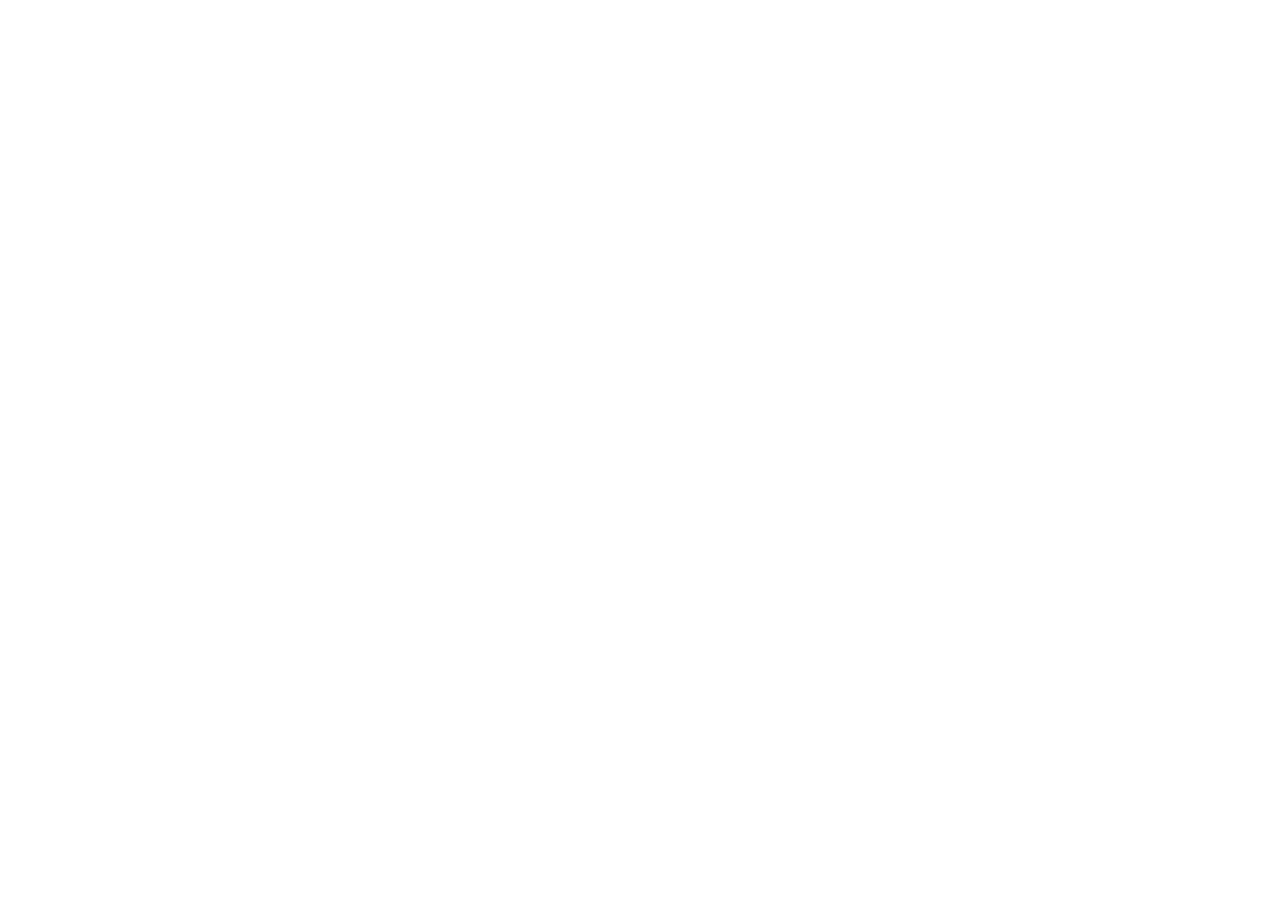
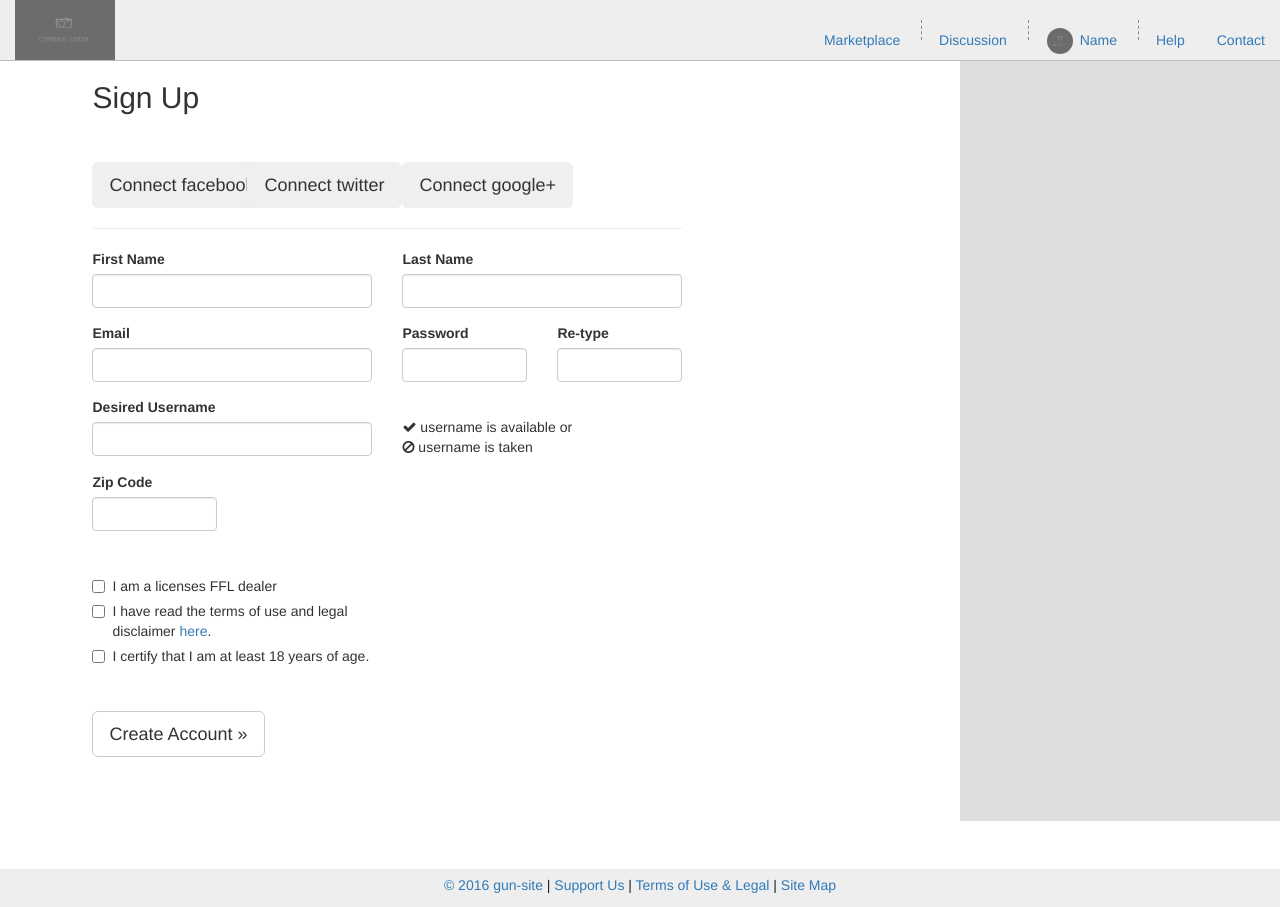
Before and after one commit to jobo5432/gun-site, a website: page wireframe/account/signup.html in a window 1280 px wide. Before the commit the page ends 800 px from the top, so only its background shows below. Drawn offline with nearby package versions, Linux system fonts and the light colour scheme.

Commit message:
More wireframes work...
Still TODO: Browse/Search/Item List/Item details page...

```diff
--- a/wireframe/account/login.html
+++ b/wireframe/account/login.html
@@ -0,0 +1,101 @@
+<!doctype html>
+<html lang="en-US">
+<head>
+	<meta charset="utf-8"><meta content="IE=edge" http-equiv="X-UA-Compatible">
+
+	<!-- jQuery -->
+	<script src="../node_modules/jquery/dist/jquery.min.js"></script>
+
+	<!-- bootstrap -->
+	<script src="../node_modules/bootstrap/dist/js/bootstrap.min.js"></script>
+	<link rel="stylesheet" href="../node_modules/bootstrap/dist/css/bootstrap.min.css" />
+
+	<!-- gun-site -->
+	<link rel="stylesheet" href="../wireframe.css" />
+	<title>gun-site wireframe :: Homepage (index.html)</title>
+</head>
+<body>
+
+
+<!-- header -->
+<header class="container-fluid  bg-light-gray" id="main-head">
+
+	<!-- logo -->
+	<div class="pull-left">
+		<a href="../index.html"><img src="../placeholder.png" class="logo" /></a>
+	</div>
+	<!-- end logo -->
+
+	<!-- navbar -->
+	<div class="pull-right" id="navlinks">
+		<ul class="nav nav-pills">
+			<li><a href="#">Marketplace</a></li>
+			<li class="separator">&nbsp;</li>
+			<li><a href="../forums.html">Discussion</a></li>
+			<li class="separator">&nbsp;</li>
+			<li>
+				<a href="../account/myaccount.html">
+					<div class="pull-left">
+						<img src="../placeholder.png" class="user-small" />
+					</div>
+					<div class="pull-left">Name</div>
+				</a>
+			</li>
+			<li class="separator">&nbsp;</li>
+			<li><a href="../help.html">Help</a></li>
+			<li><a href="../contact/index.html">Contact</a></li>
+		</ul>
+	</div>
+	<!-- end navbar -->
+</header>
+<!-- end header -->
+
+<!-- main body -->
+<main class="container-fluid">
+	<div class="row">
+		<!-- contact form -->
+		<div class="col-sm-9 container content-main">
+			<div class="col-sm-8 col-sm-push-1 row" style="margin-bottom: 48px;">
+				<h2>Login</h2>
+				<div class="row" style="margin-top: 128px;">
+					<div class="col-sm-6 text-align-center">
+						<h3>Social Media Links</h3><br /><br /><br />
+						<button class="btn btn-lg form-control">Login with facebook</button><br /><br />
+						<button class="btn btn-lg form-control">Login with twitter</button><br /><br />
+						<button class="btn btn-lg form-control">Login with google account</button><br /><br />
+					</div>
+					<div class="col-sm-6 form-group" style="border-left: solid 1px #eee;">
+						<h3>Login at gun-site</h3><br /><br /><br />
+						<div class="form-group">
+							<label for="exampleInputEmail1">Username</label>
+							<input type="email" class="form-control" id="exampleInputEmail1" placeholder="Email">
+						</div>
+						<div class="form-group">
+							<label for="exampleInputEmail1">Password</label>
+							<input type="email" class="form-control" id="exampleInputEmail1" placeholder="Email">
+						</div>
+						<div class="form-group pull-right">
+							<button type="button" class="btn btn-default">Login</button>
+						</div>
+					</div>
+				</div>
+			</div>
+		</div>
+		<!-- end contact form -->
+
+		<!-- callouts -->
+		<div class="col-sm-3 callout-main bg-med-gray">
+		</div>
+		<!-- end callouts -->
+	</div>
+</main>
+<!-- end main body -->
+
+<!-- footer -->
+<footer class="bg-light-gray">
+<a href="#">&copy; 2016 gun-site</a> | <a href="../about/index.html">Support Us</a> | <a href="../about/legal.html">Terms of Use &amp; Legal</a> | <a href="#">Site Map</a>
+</footer>
+<!-- end footer -->
+
+</body>
+</html>
--- a/wireframe/account/signup.html
+++ b/wireframe/account/signup.html
@@ -0,0 +1,145 @@
+<!doctype html>
+<html lang="en-US">
+<head>
+	<meta charset="utf-8"><meta content="IE=edge" http-equiv="X-UA-Compatible">
+
+	<!-- jQuery -->
+	<script src="../node_modules/jquery/dist/jquery.min.js"></script>
+
+	<!-- font-awesome -->
+	<link rel="stylesheet" href="../node_modules/font-awesome/css/font-awesome.min.css" />
+
+	<!-- bootstrap -->
+	<script src="../node_modules/bootstrap/dist/js/bootstrap.min.js"></script>
+	<link rel="stylesheet" href="../node_modules/bootstrap/dist/css/bootstrap.min.css" />
+
+	<!-- gun-site -->
+	<link rel="stylesheet" href="../wireframe.css" />
+	<title>gun-site wireframe :: Homepage (index.html)</title>
+</head>
+<body>
+
+
+<!-- header -->
+<header class="container-fluid  bg-light-gray" id="main-head">
+
+	<!-- logo -->
+	<div class="pull-left">
+		<a href="../index.html"><img src="../placeholder.png" class="logo" /></a>
+	</div>
+	<!-- end logo -->
+
+	<!-- navbar -->
+	<div class="pull-right" id="navlinks">
+		<ul class="nav nav-pills">
+			<li><a href="#">Marketplace</a></li>
+			<li class="separator">&nbsp;</li>
+			<li><a href="../forums.html">Discussion</a></li>
+			<li class="separator">&nbsp;</li>
+			<li>
+				<a href="../account/myaccount.html">
+					<div class="pull-left">
+						<img src="../placeholder.png" class="user-small" />
+					</div>
+					<div class="pull-left">Name</div>
+				</a>
+			</li>
+			<li class="separator">&nbsp;</li>
+			<li><a href="../help.html">Help</a></li>
+			<li><a href="../contact/index.html">Contact</a></li>
+		</ul>
+	</div>
+	<!-- end navbar -->
+</header>
+<!-- end header -->
+
+<!-- main body -->
+<main class="container-fluid">
+	<div class="row">
+		<!-- contact form -->
+		<div class="col-sm-9 container content-main">
+			<div class="col-sm-8 col-sm-push-1 row" style="margin-bottom: 48px;">
+				<h2>Sign Up</h2>
+				<div class="row" style="margin-top: 48px;">
+					<div class="col-sm-3"><button class="btn btn-lg">Connect facebook</button></div>
+					<div class="col-sm-3"><button class="btn btn-lg">Connect twitter</button></div>
+					<div class="col-sm-3"><button class="btn btn-lg">Connect google+</button></div>
+				</div>
+				<hr>
+				<div class="row">
+					<div class="col-sm-6 form-group">
+						<label>First Name</label>
+						<input type="text" class="form-control" />
+					</div>
+					<div class="col-sm-6 form-group">
+						<label>Last Name</label>
+						<input type="text" class="form-control" />
+					</div>
+					<div class="col-sm-6 form-group">
+						<label>Email</label>
+						<input type="text" class="form-control" />
+					</div>
+					<div class="col-sm-3 form-group">
+						<label>Password</label>
+						<input type="text" class="form-control" />
+					</div>
+					<div class="col-sm-3 form-group">
+						<label>Re-type</label>
+						<input type="text" class="form-control" />
+					</div>
+					<div class="col-sm-6 form-group">
+						<label>Desired Username</label>
+						<input type="text" class="form-control" />
+					</div>
+					<div class="col-sm-6 form-group">
+						<br />
+						<i class="fa fa-check"></i> username is available or<br />
+						<i class="fa fa-ban"></i> username is taken
+					</div>
+					<div class="col-sm-3 form-group">
+						<label>Zip Code</label>
+						<input type="text" class="form-control" />
+					</div>
+					<div class="col-sm-12">&nbsp;</div>
+					<div class="col-sm-6 form-group">
+						<div class="checkbox">
+							<label>
+								<input type="checkbox"> I am a licenses FFL dealer
+							</label>
+						</div>
+						<div class="checkbox">
+							<label>
+								<input type="checkbox"> I have read the terms of use and legal disclaimer <a href="#">here</a>.
+							</label>
+						</div>
+						<div class="checkbox">
+							<label>
+								<input type="checkbox"> I certify that I am at least 18 years of age.
+							</label>
+						</div>
+					</div>
+					<div class="col-sm-12">&nbsp;</div>
+					<div class="col-sm-3">
+						<button class="btn btn-lg btn-default">Create Account &raquo;</button>
+					</div>
+				</div>
+			</div>
+		</div>
+		<!-- end contact form -->
+
+		<!-- callouts -->
+		<div class="col-sm-3 callout-main bg-med-gray">
+		</div>
+		<!-- end callouts -->
+	</div>
+</main>
+<!-- end main body -->
+
+<!-- footer -->
+<footer class="bg-light-gray">
+<a href="#">&copy; 2016 gun-site</a> | <a href="../about/index.html">Support Us</a> | <a href="../about/legal.html">Terms of Use &amp; Legal</a> | <a href="#">Site Map</a>
+</footer>
+<!-- end footer -->
+
+</body>
+</html>
```
Also changed, not shown: wireframe/account/loginhelp.html (+95 -0 lines), wireframe/account/myaccount.html (+17 -8 lines), wireframe/help.html (+1 -1 lines).
